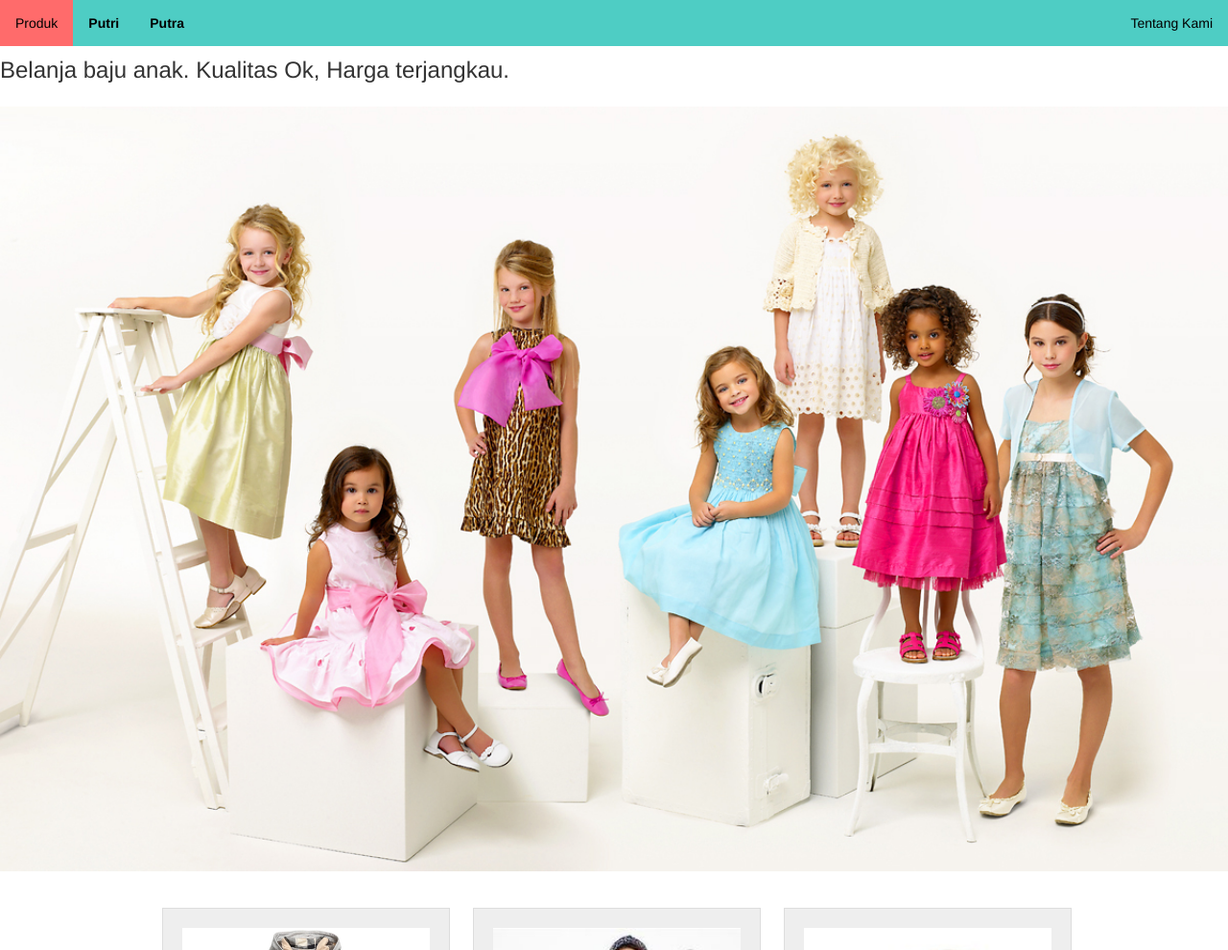
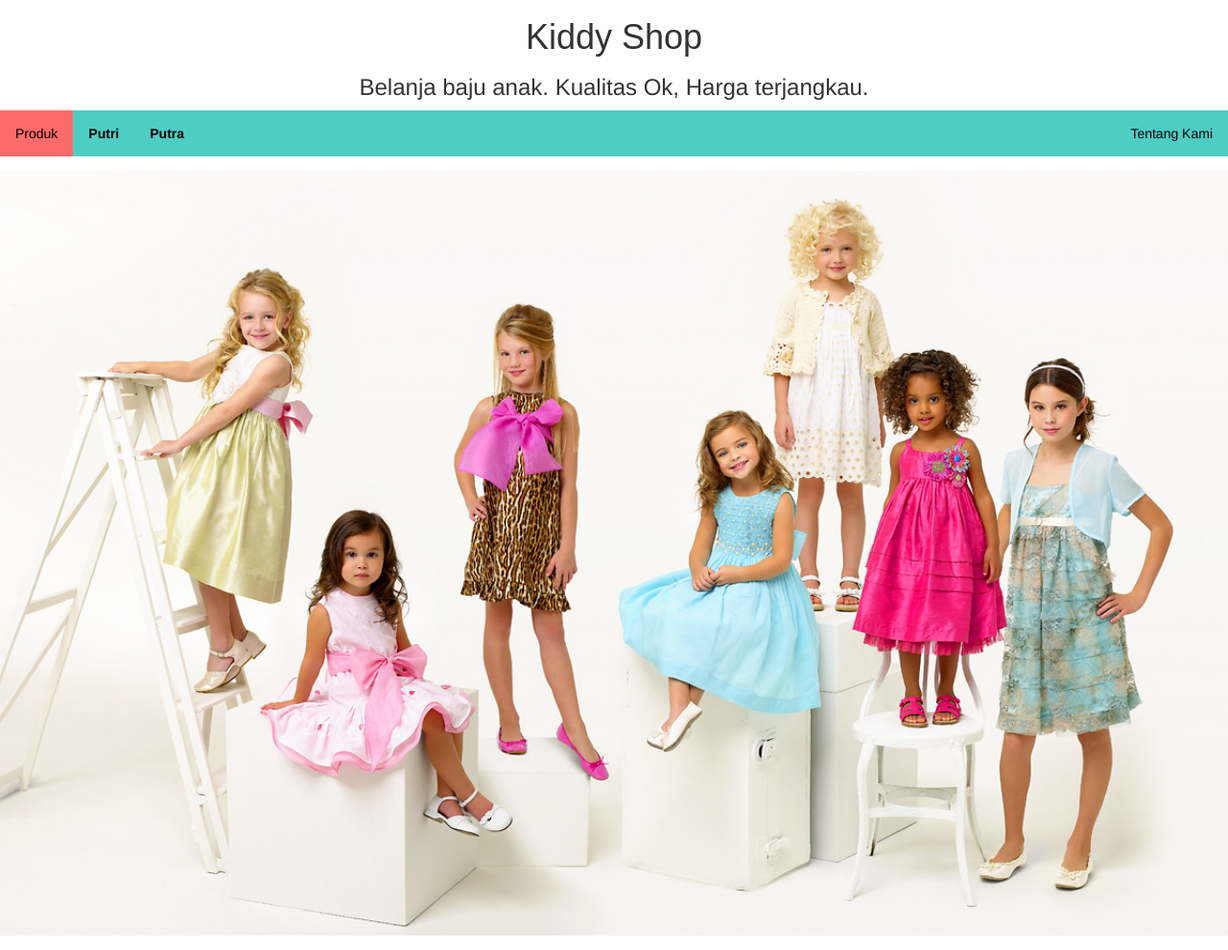
Before and after one commit to vyani/kiddy_shop, a plain HTML site: page index.html in a window 1280 px wide. Shown: the whole page at 96% size. Before the commit the page ends 923 px from the top, so only its background shows below. Drawn offline with nearby package versions, Linux system fonts and the light colour scheme; some icons are missing; a web font is replaced by a local one.

Commit message:
the brand new navbar with js. yay!

```diff
--- a/css/big_project.css
+++ b/css/big_project.css
@@ -1,11 +1,20 @@
+#header {
+  position: relative;
+}
+
+
 /*Top Navigation Bar*/
 body {margin: 0;}
+
+.topnav{
+    z-index: 1;
+}
 
 ul.topnav {
     list-style-type: none;
     margin: 0;
     padding: 0;
-    overflow: hidden;
+    overflow: auto;
     background-color: #4ECDC4;
     top: 0;
     width: 100%;
@@ -32,17 +41,21 @@ ul.topnav li.right {float: right;}
     ul.topnav li {float: none;}
 }
 
-/* sticky top navbar */
+ /*sticky top navbar
 .fixed-nav-bar {
-  position: fixed;
+  position: absolute;
   top: 0;
   left: 0;
   z-index: 1;
   width: 100%;
   height: 40px;
   background-color: #00a087;
+}*/
+
+
+.topnav.fixedattop {
+  position: fixed; top: 0px;
 }
-
 
 
 /*website title*/
@@ -51,10 +64,12 @@ body {
 }
 
 .title{
-    margin-top: auto;
-    position:relative;
+    margin-top: 0.5cm;
+    position:;
     font-family: 'ABeeZee', sans-serif;
     align-items: center;
+    float: none;
+    align-content: center;
 }
 
 /*Image Header*/
--- a/index.html
+++ b/index.html
@@ -29,6 +29,7 @@
 <!--<link rel=stylesheet type="text/js" href="js/big_project.js">-->
 
 <script>
+/*jquery grid*/
 var colCount = 0;
 var colWidth = 314;
 var margin = 10;
@@ -73,15 +74,31 @@ Array.min = function(array) {
     return Math.min.apply(Math, array);
 };
 
+/*sticky navbar*/
+$(document).scroll(function() {
+  var documentScrollTop = $(document).scrollTop();
+  if (documentScrollTop > $('#header').height()) {
+    $('.topnav').addClass('fixedattop');
+    var shiftContent = $('.topnav').height();
+    $('#content').css('margin-top', shiftContent + 'px');
+  }
+  else if ($('.topnav').hasClass('fixedattop')) {
+    $('.topnav').removeClass('fixedattop');
+    $('#product').css('margin-top', '0px');
+  }
+});
+
 </script>
 </head>
 
 <body onload="setupBlocks();">
 <!--front cover-->
-<h1 class="title"> Kiddy Shop</h1>
-<h3> Belanja baju anak. Kualitas Ok, Harga terjangkau.</h3>
+<div class="container-fluid">
+<h1 class="title" style="text-align: center"> Kiddy Shop</h1>
+<h3 style="text-align: center"> Belanja baju anak. Kualitas Ok, Harga terjangkau.</h3>
+</div>
 
-
+<div id="header">
 <!--top navigation -->
 <nav class="fixed-nav-bar">
 <ul class="topnav">
@@ -98,7 +115,7 @@ Array.min = function(array) {
 <img src="img/F1.jpg" width="260" height="145">
 </div>
 </div>
-
+</div>
 
 <!--products-->
 <link rel="stylesheet" href="https://maxcdn.bootstrapcdn.com/font-awesome/4.5.0/css/font-awesome.min.css">
```
